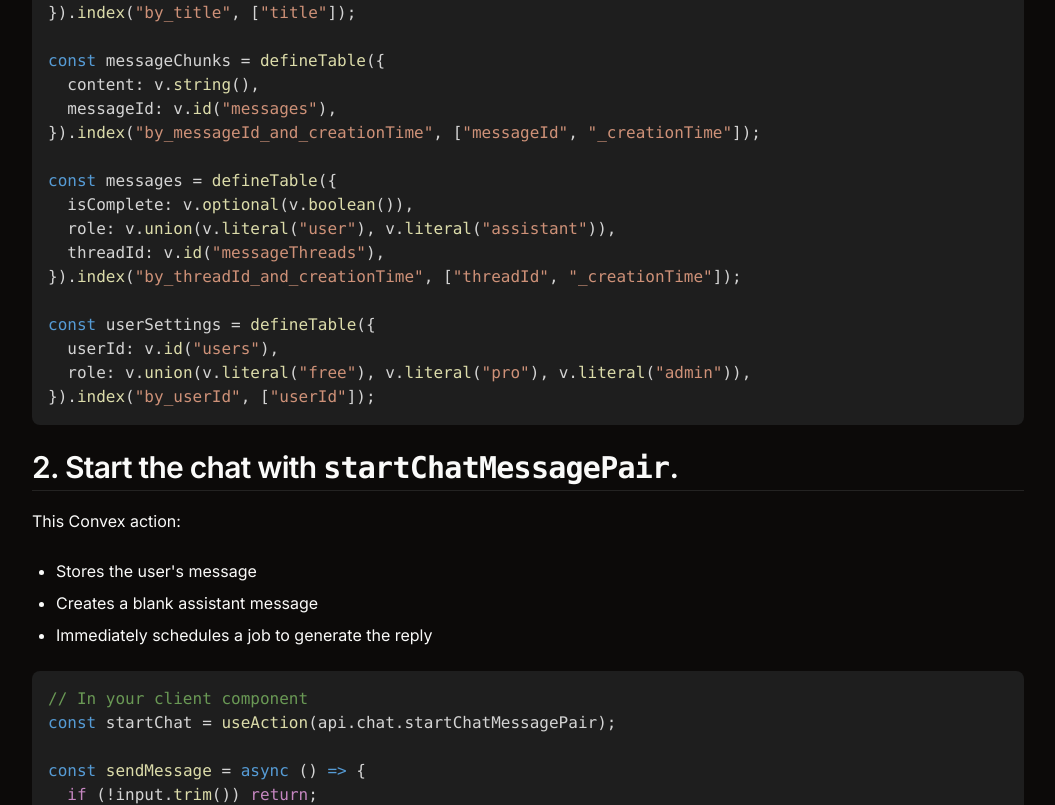
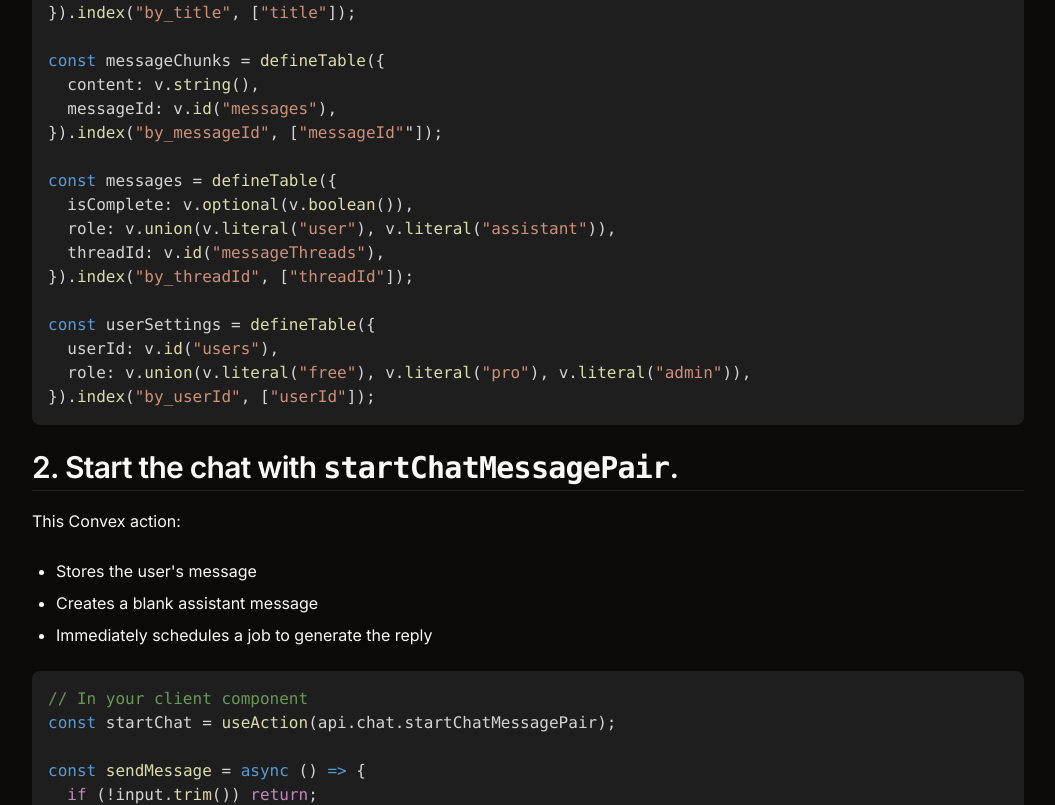
Before and after one commit to arhamHumayun/personal-site, a Next.js app: page /blog/streamed-ai-response in a window 1280 px wide. Shown: the part 2141-2946 px from the top of the page, without its empty margins (112-1167 px from the left). Built offline with nearby package versions, Linux system fonts and the light colour scheme.

Commit message:
add left over code

```diff
--- a/app/blog/streamed-ai-response/page.tsx
+++ b/app/blog/streamed-ai-response/page.tsx
@@ -137,13 +137,13 @@ export default function StreamedAIResponsePost() {
 const messageChunks = defineTable({
   content: v.string(),
   messageId: v.id("messages"),
-}).index("by_messageId_and_creationTime", ["messageId", "_creationTime"]);
+}).index("by_messageId", ["messageId""]);
 
 const messages = defineTable({
   isComplete: v.optional(v.boolean()),
   role: v.union(v.literal("user"), v.literal("assistant")),
   threadId: v.id("messageThreads"),
-}).index("by_threadId_and_creationTime", ["threadId", "_creationTime"]);
+}).index("by_threadId", ["threadId"]);
 
 const userSettings = defineTable({
   userId: v.id("users"),
@@ -388,6 +388,49 @@ export const generateAssistantMessage = internalAction({
       <SyntaxHighligherWrapper
         text={
 `
+// Convex query:
+export const getMessages = query({
+  args: {
+    threadId: v.id("messageThreads"),
+    limit: v.optional(v.number()),
+  },
+  handler: async (ctx, args) => {
+    // Get the most recent messages first, limited if specified
+    const query = ctx.db
+      .query("messages")
+      .withIndex("by_threadId", (q) =>
+        q.eq("threadId", args.threadId)
+      )
+      .order("desc");
+
+    const messages = await (args.limit ? query.take(args.limit) : query.collect());
+    messages.reverse(); // Put them back in chronological order
+
+    // Fetch chunks for each message
+    const messagesWithChunks = await Promise.all(
+      messages.map(async (message) => {
+        const chunks = await ctx.db
+          .query("messageChunks")
+          .withIndex("by_messageId", (q) =>
+            q.eq("messageId", message._id)
+          )
+          .order("asc")
+          .collect();
+
+        return {
+          ...message,
+          messageChunks: chunks
+        };
+      })
+    );
+
+    return messagesWithChunks;
+  },
+});
+
+
+
+// Client component
 // Memoized Message component to optimize re-renders
 const Message = memo(({ role, content, isComplete = true }: {
   role: 'user' | 'assistant',
```
